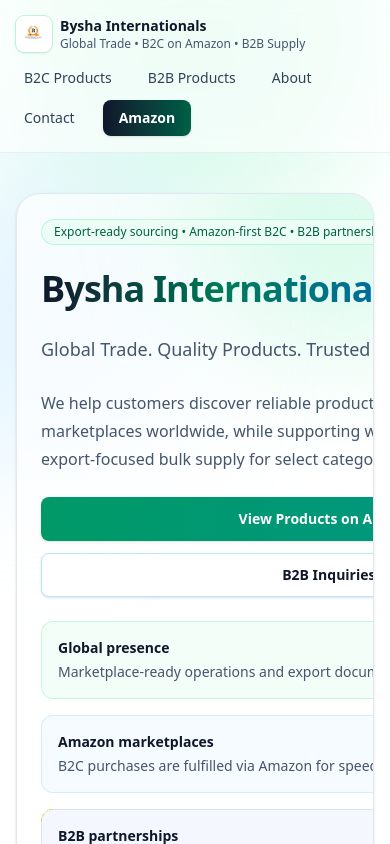
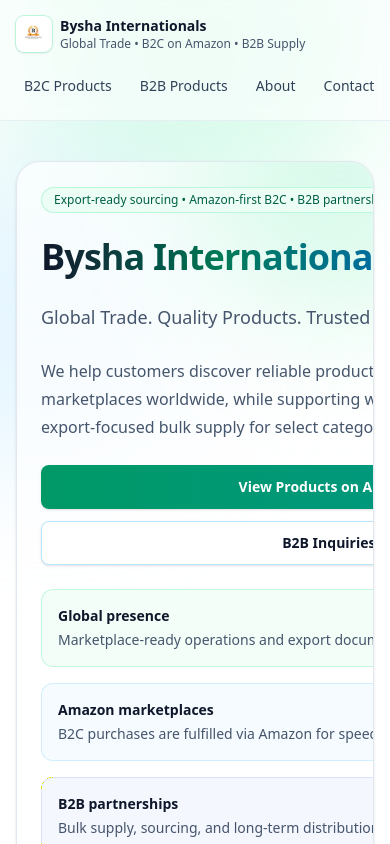
Before and after one commit to Shwetanshu13/bysha-international, a Next.js app: page / in a window 390 px wide. Shown: the top 844 px of the page. Built offline with nearby package versions, Linux system fonts and the light colour scheme.

Commit message:
feat: Improve responsive design for B2C products page, Carousel, Navbar, and ProductCard components

```diff
--- a/app/b2c-products/page.js
+++ b/app/b2c-products/page.js
@@ -26,7 +26,7 @@
                 </div>
             </header>
 
-            <section className="grid gap-6 sm:grid-cols-2 lg:grid-cols-4">
+            <section className="grid auto-rows-fr gap-6 sm:grid-cols-2 md:grid-cols-3 xl:grid-cols-4">
                 {b2cProducts.map((product) => (
                     <ProductCard
                         key={product.id}
--- a/components/Carousel.js
+++ b/components/Carousel.js
@@ -68,6 +68,7 @@
                                         src={slide.imageSrc}
                                         alt={slide.title}
                                         fill
+                                        sizes="(min-width: 640px) 40vw, 100vw"
                                         className="object-contain"
                                         priority={idx === 0}
                                     />
--- a/components/Navbar.js
+++ b/components/Navbar.js
@@ -11,7 +11,7 @@
 export default function Navbar() {
     return (
         <header className="sticky top-0 z-50 border-b border-slate-200/70 bg-white/70 backdrop-blur supports-[backdrop-filter]:bg-white/60">
-            <div className="mx-auto flex w-full max-w-6xl flex-wrap items-center justify-between gap-3 px-4 py-4 sm:px-6 lg:px-8">
+            <div className="mx-auto flex w-full max-w-6xl flex-col gap-4 px-4 py-4 sm:flex-row sm:items-center sm:justify-between sm:gap-3 sm:px-6 lg:px-8">
                 <Link href="/" className="flex items-center gap-2">
                     <span className="relative inline-flex h-9 w-9 items-center justify-center overflow-hidden rounded-lg bg-white shadow-sm ring-1 ring-emerald-200/70">
                         <Image
@@ -33,12 +33,12 @@
                     </div>
                 </Link>
 
-                <nav className="flex flex-wrap items-center gap-x-5 gap-y-2 text-sm font-medium">
+                <nav className="flex w-full items-center gap-3 overflow-x-auto whitespace-nowrap text-sm font-medium sm:w-auto sm:overflow-visible">
                     {navLinks.map((link) => (
                         <Link
                             key={link.href}
                             href={link.href}
-                            className="rounded-md px-2 py-1 text-slate-700 transition-colors hover:bg-slate-100 hover:text-slate-900"
+                            className="shrink-0 rounded-md px-2 py-1 text-slate-700 transition-colors hover:bg-slate-100 hover:text-slate-900"
                         >
                             {link.label}
                         </Link>
@@ -47,7 +47,7 @@
                         href="https://www.amazon.in/s?k=Bysha"
                         target="_blank"
                         rel="noopener noreferrer"
-                        className="inline-flex h-9 items-center justify-center rounded-lg bg-gradient-to-r from-slate-900 to-emerald-800 px-4 text-sm font-semibold text-white shadow-sm transition-colors hover:from-slate-900 hover:to-emerald-700"
+                        className="shrink-0 inline-flex h-9 items-center justify-center rounded-lg bg-gradient-to-r from-slate-900 to-emerald-800 px-4 text-sm font-semibold text-white shadow-sm transition-colors hover:from-slate-900 hover:to-emerald-700"
                     >
                         Amazon
                     </a>
--- a/components/ProductCard.js
+++ b/components/ProductCard.js
@@ -15,6 +15,7 @@
                         src={imageSrc}
                         alt={name}
                         fill
+                        sizes="(min-width: 1280px) 25vw, (min-width: 768px) 33vw, (min-width: 640px) 50vw, 100vw"
                         className="object-contain"
                     />
                 </div>
```
